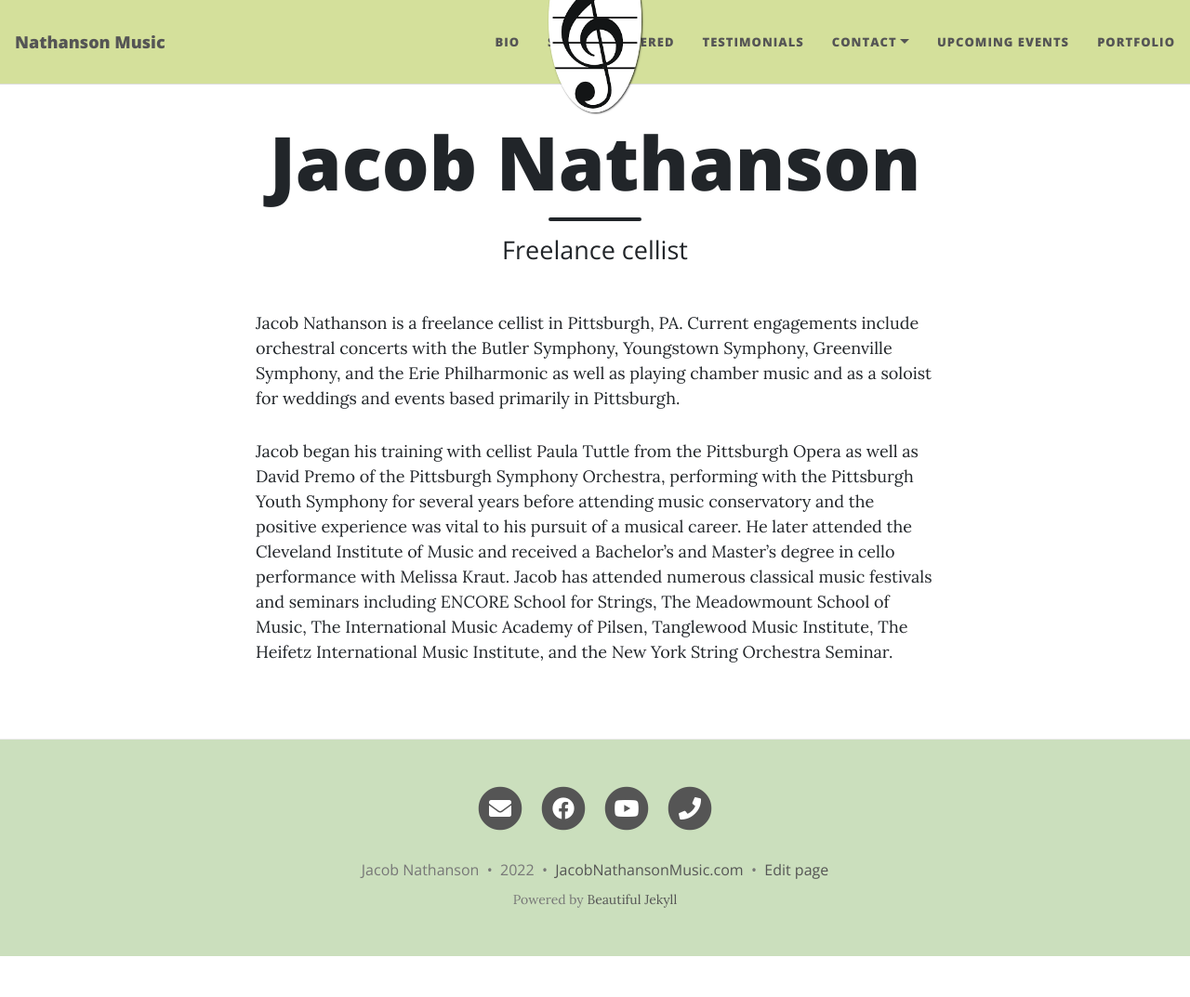
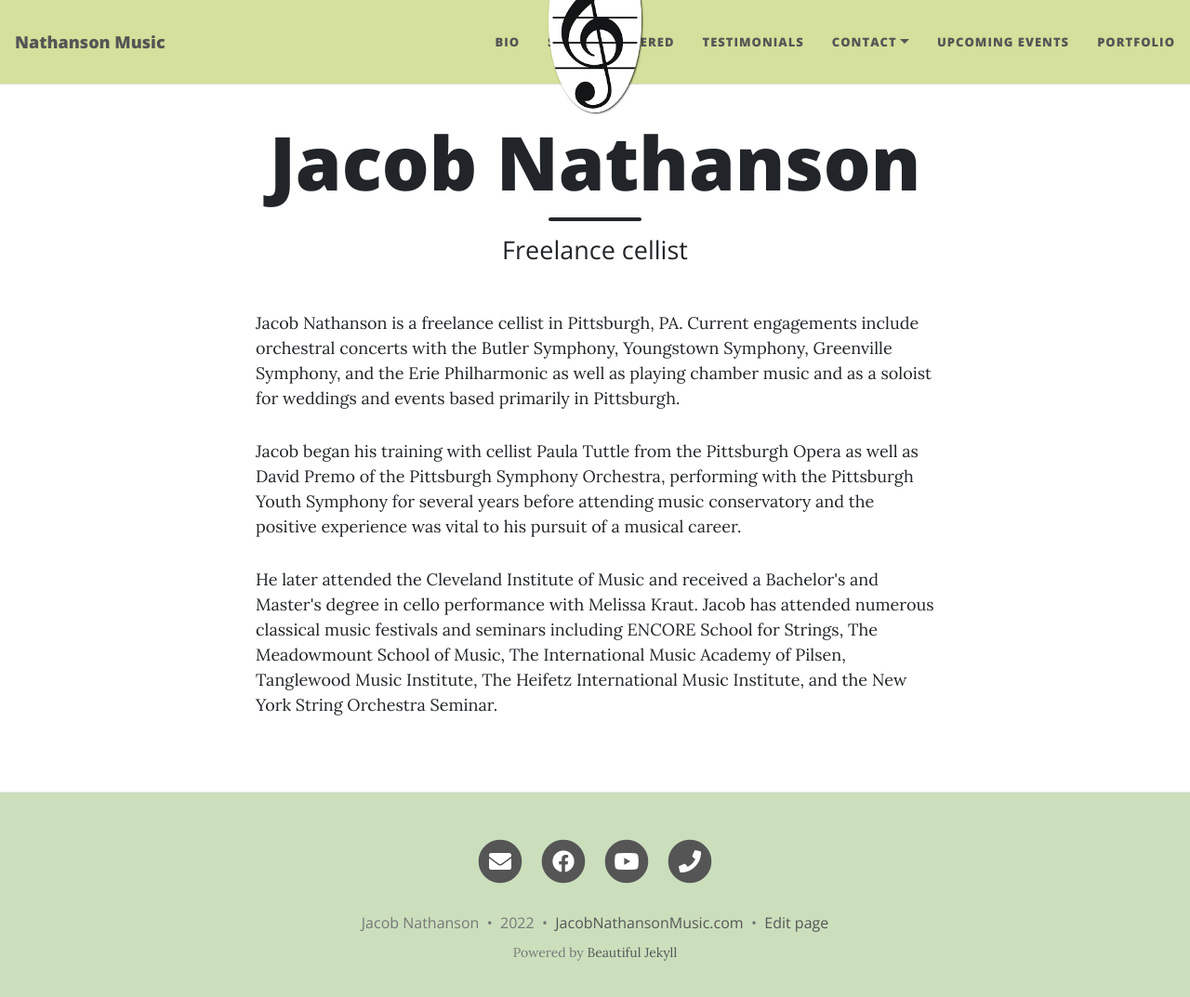
Before and after one commit to ben-nathanson/jake-nathanson-music, a Jekyll site: the page built from index.html, in a window 1280 px wide and 1086 px high. Shown: the top 1073 px of the window at 93% size. Built offline with Jekyll 4.4.1, drawn with Linux system fonts in a browser that asks for light colours; nearby versions of some CDN libraries; the list of posts is cut into pages by our own code.

Commit message:
Break up this big block of text

```diff
--- a/index.html
+++ b/index.html
@@ -7,4 +7,6 @@
 
 <p>Jacob Nathanson is a freelance cellist in Pittsburgh, PA. Current engagements include orchestral concerts with the Butler Symphony, Youngstown Symphony, Greenville Symphony, and the Erie Philharmonic as well as playing chamber music and as a soloist for weddings and events based primarily in Pittsburgh.</p>
 
-<p>Jacob began his training with cellist Paula Tuttle from the Pittsburgh Opera as well as David Premo of the Pittsburgh Symphony Orchestra, performing with the Pittsburgh Youth Symphony for several years before attending music conservatory and the positive experience was vital to his pursuit of a musical career. He later attended the Cleveland Institute of Music and received a Bachelor’s and Master’s degree in cello performance with Melissa Kraut. Jacob has attended numerous classical music festivals and seminars including ENCORE School for Strings, The Meadowmount School of Music, The International Music Academy of Pilsen, Tanglewood Music Institute, The Heifetz International Music Institute, and the New York String Orchestra Seminar.</p>
+<p>Jacob began his training with cellist Paula Tuttle from the Pittsburgh Opera as well as David Premo of the Pittsburgh Symphony Orchestra, performing with the Pittsburgh Youth Symphony for several years before attending music conservatory and the positive experience was vital to his pursuit of a musical career. </p>
+
+<p>He later attended the Cleveland Institute of Music and received a Bachelor's and Master's degree in cello performance with Melissa Kraut. Jacob has attended numerous classical music festivals and seminars including ENCORE School for Strings, The Meadowmount School of Music, The International Music Academy of Pilsen, Tanglewood Music Institute, The Heifetz International Music Institute, and the New York String Orchestra Seminar.</p>
```
